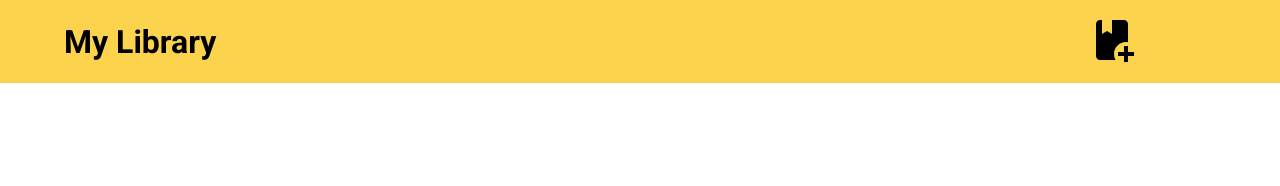
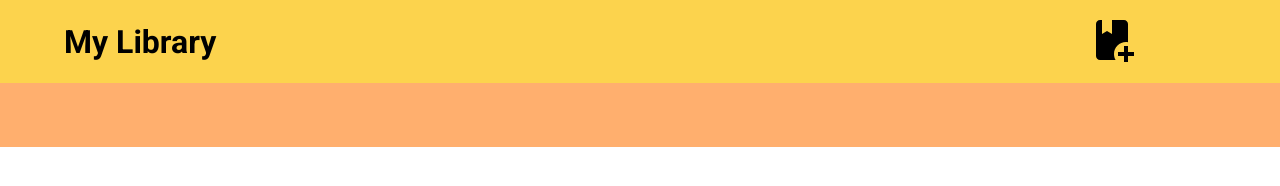
Before and after one commit to sparky9043/library, a plain HTML site: page index.html in a window 1280 px wide. Drawn offline with Linux system fonts and the light colour scheme.

Commit message:
Add background color to main content and change card shadow

```diff
--- a/style.css
+++ b/style.css
@@ -135,11 +135,15 @@ ul li:last-child {
   margin-right: 5rem;
 }
 
+.main {
+  background: #ffaf6e;
+}
+
 .main__library {
   padding: 2rem 0;
 
   flex-wrap: wrap;
-  gap: 1rem;
+  gap: 1.2rem;
 }
 
 .main__library .card {
@@ -148,7 +152,7 @@ ul li:last-child {
   border-radius: 8px;
   width: calc(10rem + 2vw);
   min-height: 30vh;
-  box-shadow: 1px 1px 4px rgb(124, 124, 124);
+  box-shadow: 0px 0px 6px rgb(65, 65, 65);
   padding: 1rem;
 
   display: flex;
```
